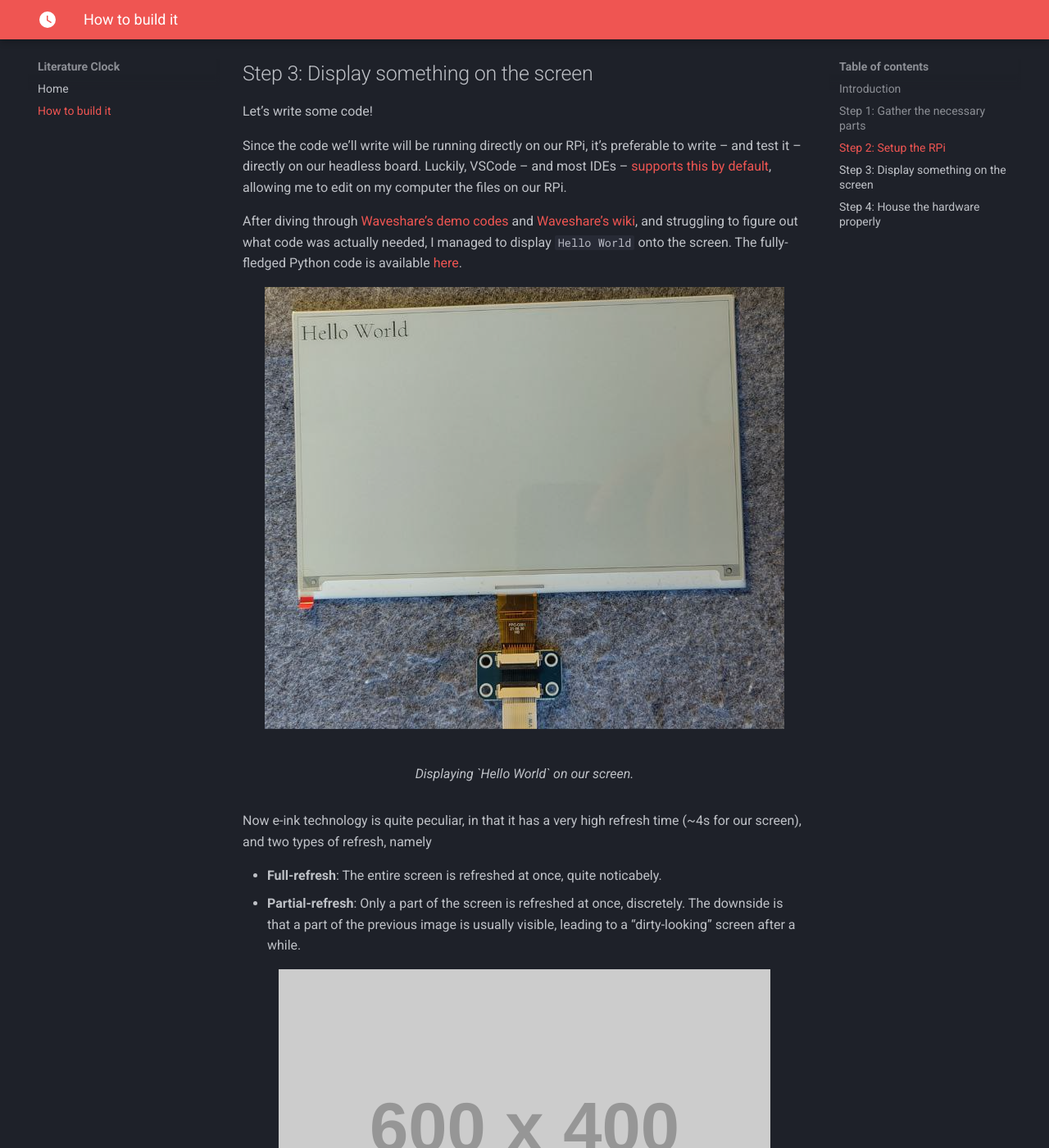
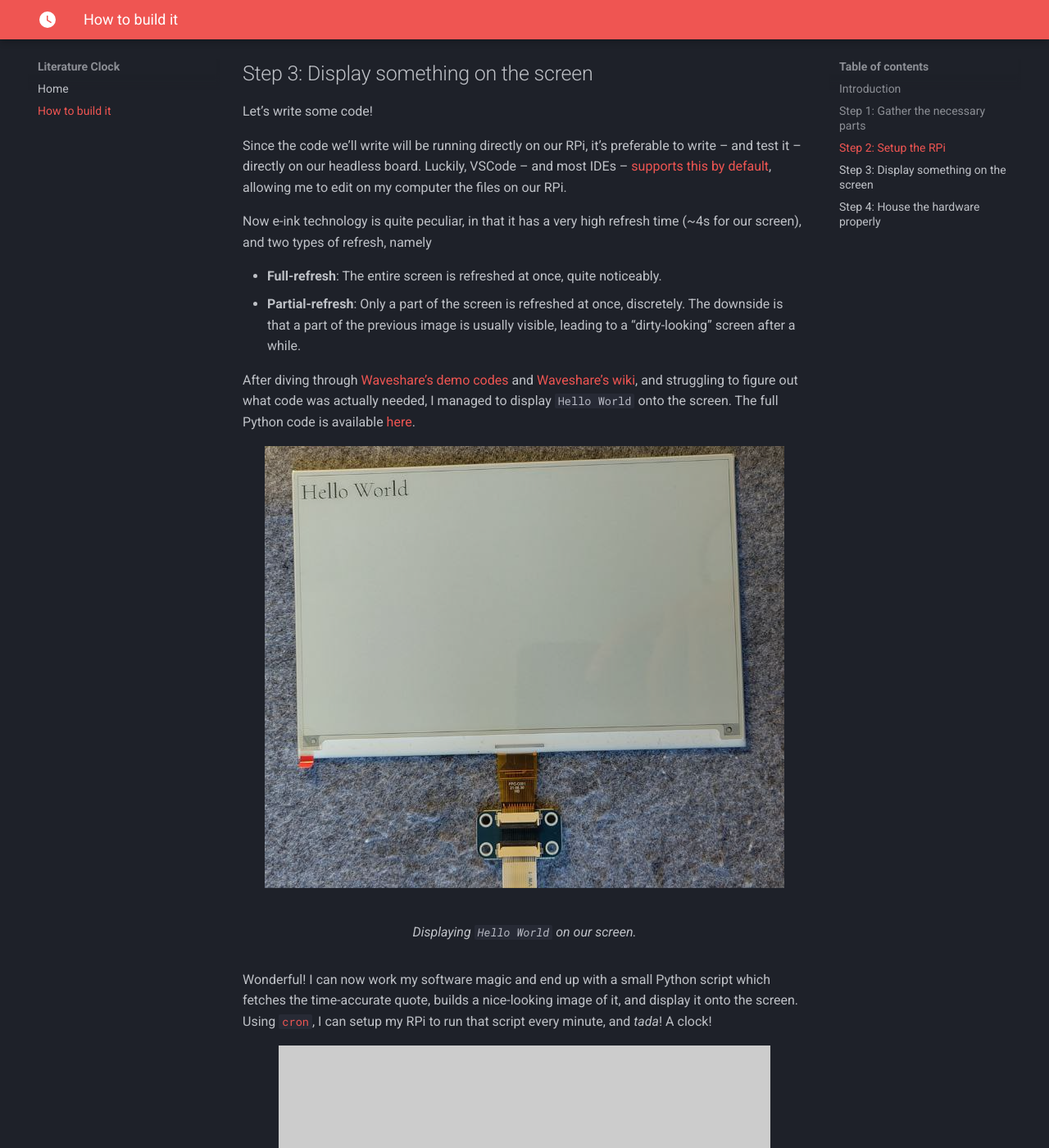
Before and after one commit to arthurgassner/time-teller-website, an MkDocs documentation site: the page built from docs/how_to_build_it.md, in a window 1280 px wide and 1400 px high, scrolled down 3526 px. Shown: the whole window at 82% size. Built offline with MkDocs 1.6.1 and Material for MkDocs 9.7.7, drawn with Linux system fonts in a browser that asks for light colours; some of the changed text lies outside the part shown.

Commit message:
Clean up text

```diff
--- a/docs/how_to_build_it.md
+++ b/docs/how_to_build_it.md
@@ -76,27 +76,19 @@ Let's write some code!
 
 Since the code we'll write will be running directly on our RPi, it's preferable to write -- and test it -- directly on our headless board. Luckily, VSCode -- and most IDEs -- [supports this by default](https://code.visualstudio.com/docs/remote/remote-overview), allowing me to edit on my computer the files on our RPi.
 
-After diving through [Waveshare's demo codes](https://github.com/waveshareteam/e-Paper) and [Waveshare's wiki](https://www.waveshare.com/wiki/7.5inch_e-Paper_HAT_Manual#Working_With_Raspberry_Pi), and struggling to figure out what code was actually needed, I managed to display `Hello World` onto the screen. The fully-fledged Python code is available [here](https://github.com/arthurgassner/literature-clock/blob/main/hello_world.py).
+
+Now e-ink technology is quite peculiar, in that it has a very high refresh time (~4s for our screen), and two types of refresh, namely
+
+- **Full-refresh**: The entire screen is refreshed at once, quite noticeably.
+- **Partial-refresh**: Only a part of the screen is refreshed at once, discretely. The downside is that a part of the previous image is usually visible, leading to a "dirty-looking" screen after a while.
+
+After diving through [Waveshare's demo codes](https://github.com/waveshareteam/e-Paper) and [Waveshare's wiki](https://www.waveshare.com/wiki/7.5inch_e-Paper_HAT_Manual#Working_With_Raspberry_Pi), and struggling to figure out what code was actually needed, I managed to display `Hello World` onto the screen. The full Python code is available [here](https://github.com/arthurgassner/literature-clock/blob/main/hello_world.py).
 
 <figure markdown="span">
   ![Displaying hello world on our screen.](assets/how_to_build_it/hello_world.png){ width="100%" }
-  <figcaption>Displaying `Hello World` on our screen.</figcaption>
+  <figcaption>Displaying <code>Hello World</code> on our screen.</figcaption>
 </figure>
 
-Now e-ink technology is quite peculiar, in that it has a very high refresh time (~4s for our screen), and two types of refresh, namely
-
-- **Full-refresh**: The entire screen is refreshed at once, quite noticabely.
-- **Partial-refresh**: Only a part of the screen is refreshed at once, discretely. The downside is that a part of the previous image is usually visible, leading to a "dirty-looking" screen after a while.
-
-<figure markdown="span">
-  ![Image title](https://placehold.co/600x400){ width="100%" }
-  <figcaption>Side-by-side .gif of the full-refresh and partial-refresh.</figcaption>
-</figure>
-
-<figure markdown="span">
-  ![Image title](https://placehold.co/600x400){ width="100%" }
-  <figcaption>A .gif of the e-ink screen displaying "something". The code is available [here](TODO/test_screen.py)</figcaption>
-</figure>
 
 Wonderful! I can now work my software magic and end up with a small Python script which fetches the time-accurate quote, builds a nice-looking image of it, and display it onto the screen. Using [`cron`](https://en.wikipedia.org/wiki/Cron), I can setup my RPi to run that script every minute, and _tada_! A clock!
 
```
